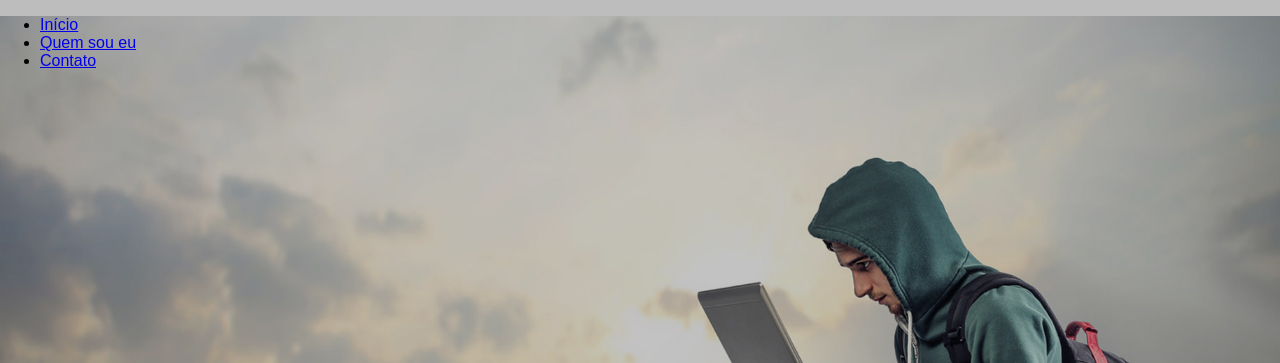
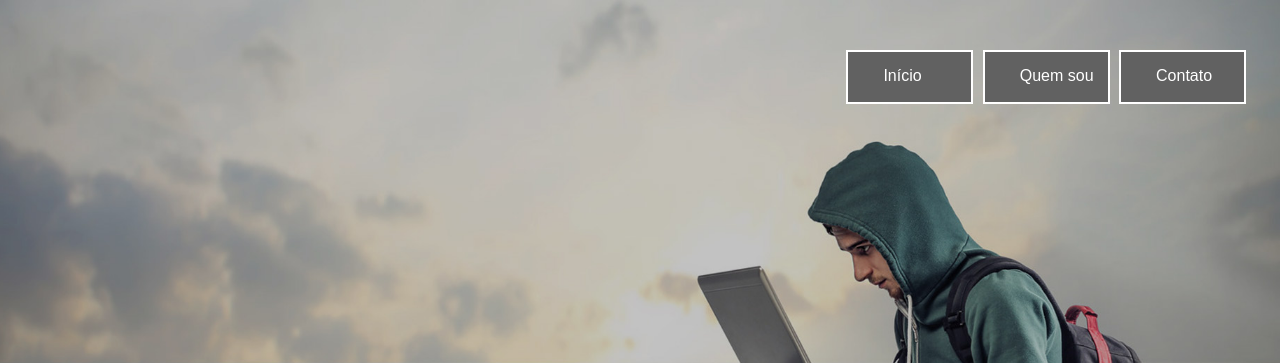
Before and after one commit to Maxswell-MSD/Frontend_Udemy, a plain HTML site: page 2. Sobre o visual/2 Estruturando Layouts com Semântica/Projeto HTML e CSS/index.html in a window 1280 px wide. Shown: the top 363 px of the page. Drawn offline with Linux system fonts and the light colour scheme.

Commit message:
Aplicando as propriedades de Display

```diff
--- a/2. Sobre o visual/2 Estruturando Layouts com Semântica/Projeto HTML e CSS/css/style.css
+++ b/2. Sobre o visual/2 Estruturando Layouts com Semântica/Projeto HTML e CSS/css/style.css
@@ -25,7 +25,7 @@ body {
   font-size: 15px;
   text-transform: uppercase;
   background-color: rgba(0, 0, 0, 0.493);
-  margin: 160px 510px;
+  margin: 60px 510px;
   padding: 20px 0px;
   border-bottom: 4px solid white;
 }
@@ -75,3 +75,29 @@ footer {
   /* efeito esfumaçado */
   text-shadow: 3px 3px 2px black;
 }
+.header1 nav ul {
+  display: inline-block;
+  margin-top: 40px;
+  margin-left: 63%;
+  margin-right: 20px;
+  width: 32%;
+}
+.header1 nav ul li {
+  border: 2px solid white;
+  background-color: #616161;
+  display: inline-block;
+  margin-top: 10px;
+  margin-right: 5px;
+  padding: 0px;
+  height: 50px;
+  width: 30%;
+}
+.header1 nav ul li a {
+  display: flex;
+  color: white;
+  text-decoration: none;
+  font-family: arial;
+  padding-top: 15px;
+  padding-left: 35px;
+  /* padding-top: 45px; */
+}
--- a/2. Sobre o visual/2 Estruturando Layouts com Semântica/Projeto HTML e CSS/index.html
+++ b/2. Sobre o visual/2 Estruturando Layouts com Semântica/Projeto HTML e CSS/index.html
@@ -17,7 +17,7 @@
             <nav>
                 <ul>
                     <li> <a href="index.html">Início</a></li>
-                    <li> <a href="#">Quem sou eu</a></li>
+                    <li> <a href="#">Quem sou</a></li>
                     <li> <a href="#">Contato</a></li>
                 </ul>
             </nav>
@@ -72,6 +72,7 @@
             </section>
         </main>
 
+
             <footer>
                 <div id="rodape">
                 <p>Copyright © 2021</p>
```
